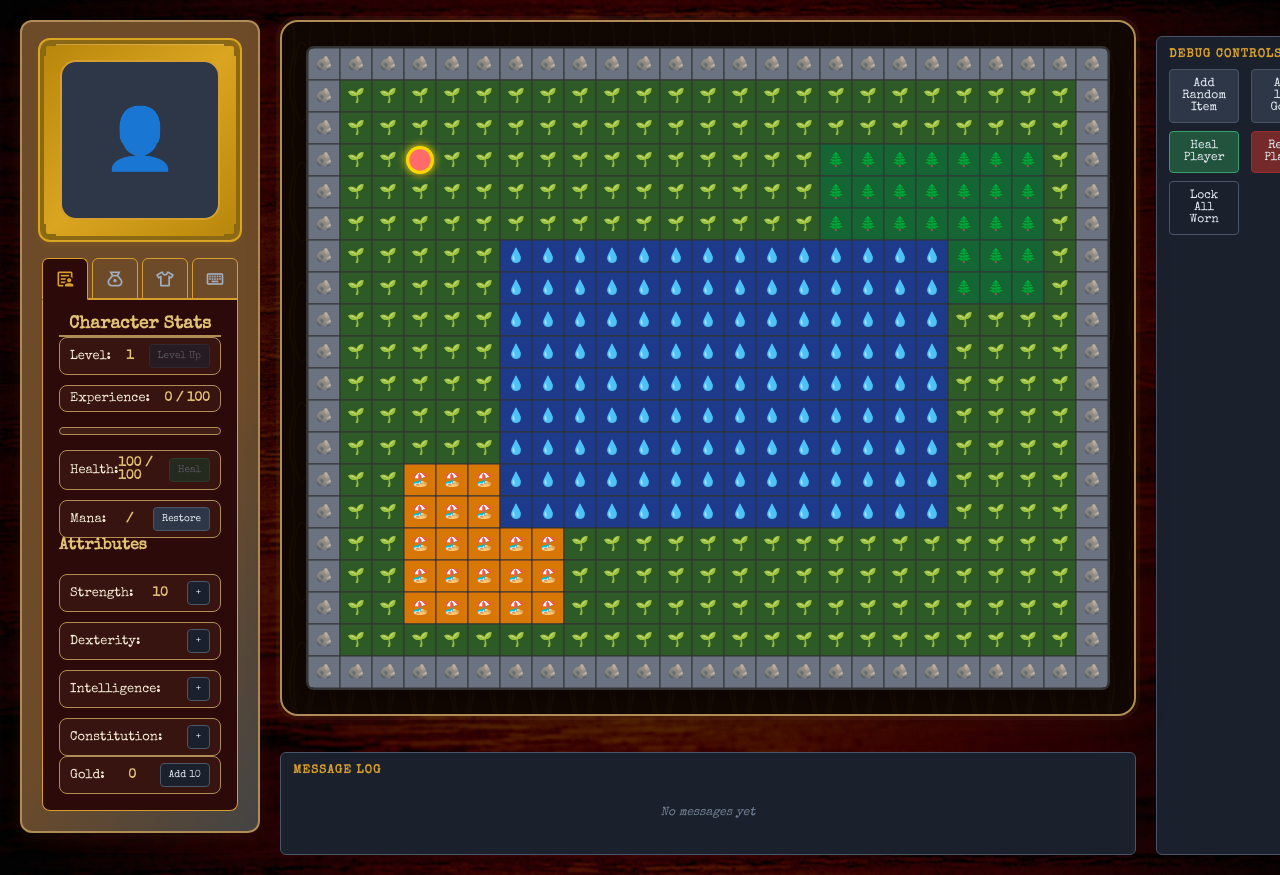
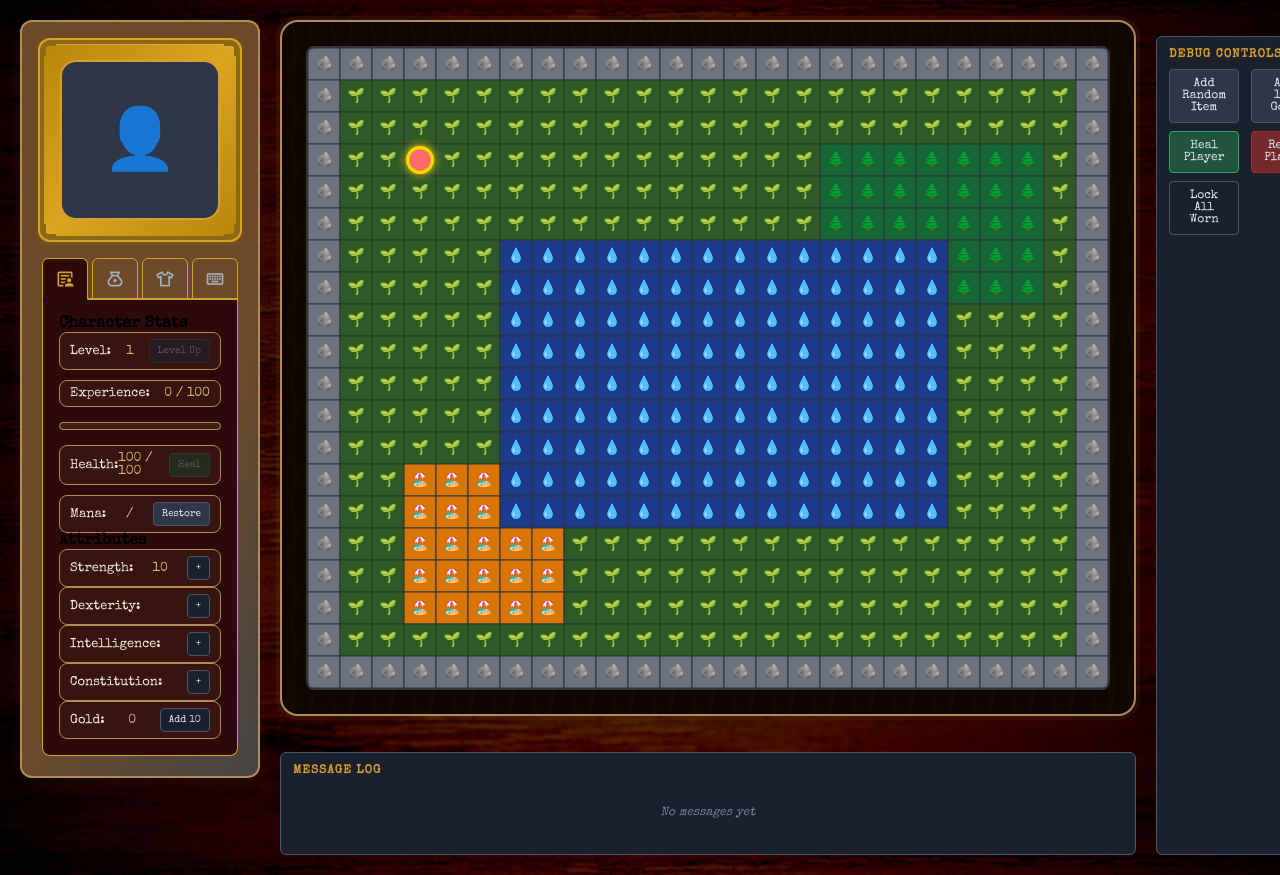
Before and after one commit to charlotte-xie/splarg, a Next.js app: page / in a window 1280 px wide. Shown: the top 875 px of the page. Built offline with nearby package versions, Linux system fonts and the light colour scheme; a web font is replaced by a local one.

Commit message:
More CSS edits

```diff
--- a/classes/Tile.ts
+++ b/classes/Tile.ts
@@ -53,8 +53,8 @@ export const TILE_TYPES: Record<string, TileType> = {
     color: '#6b7280',
     symbol: '🪨',
     textColor: '#ffffff',
-    walkable: true,
-    description: 'Solid stone walls and floors'
+    walkable: false,
+    description: 'Solid stone wall'
   }),
   sand: new TileType({
     id: 'sand',
--- a/components/Inventory.tsx
+++ b/components/Inventory.tsx
@@ -104,16 +104,7 @@ export default function Inventory({
 
   return (
     <div className="inventory">
-      <div style={{
-        padding: '6px',
-        backgroundColor: 'var(--leather-dark)',
-        borderRadius: '8px',
-        border: '1px solid #4a5568',
-        width: '100%',
-        boxSizing: 'border-box',
-        minWidth: 0,
-        overflow: 'hidden'
-      }}>
+      <div >
         <div style={{
           display: 'grid',
           gridTemplateColumns: gridTemplateColumns,
--- a/components/PlayerStats.tsx
+++ b/components/PlayerStats.tsx
@@ -100,8 +100,8 @@ export default function PlayerStats({ stats, onStatsUpdate }: PlayerStatsProps)
         </div>
       </div>
 
-      <div className="attributes-section">
-        <h4>Attributes</h4>
+      <div>
+        <h3>Attributes</h3>
         <div className="stat-row">
           <span className="stat-label">Strength:</span>
           <span className="stat-value">{stats.strength}</span>
--- a/styles/globals.css
+++ b/styles/globals.css
@@ -99,23 +99,6 @@ body {
   min-height: 0;
 }
 
-.player-header {
-  text-align: center;
-  border-bottom: 2px solid var(--brass);
-}
-
-.player-header h3 {
-  color: var(--accent);
-  font-size: 1.1rem;
-  margin-bottom: 2px;
-  font-family: var(--font-display);
-}
-
-.player-position {
-  font-size: 0.9rem;
-  color: var(--parchment);
-}
-
 .stats-section, .attributes-section, .resources-section {
   display: flex;
   flex-direction: column;
@@ -142,16 +125,13 @@ body {
 }
 
 .stat-label {
-  font-weight: 500;
+  font-weight: 400;
   color: var(--parchment);
 }
 
 .stat-value {
-  font-weight: bold;
   color: var(--accent);
 }
-
-
 
 .experience-bar {
   width: 100%;
```
